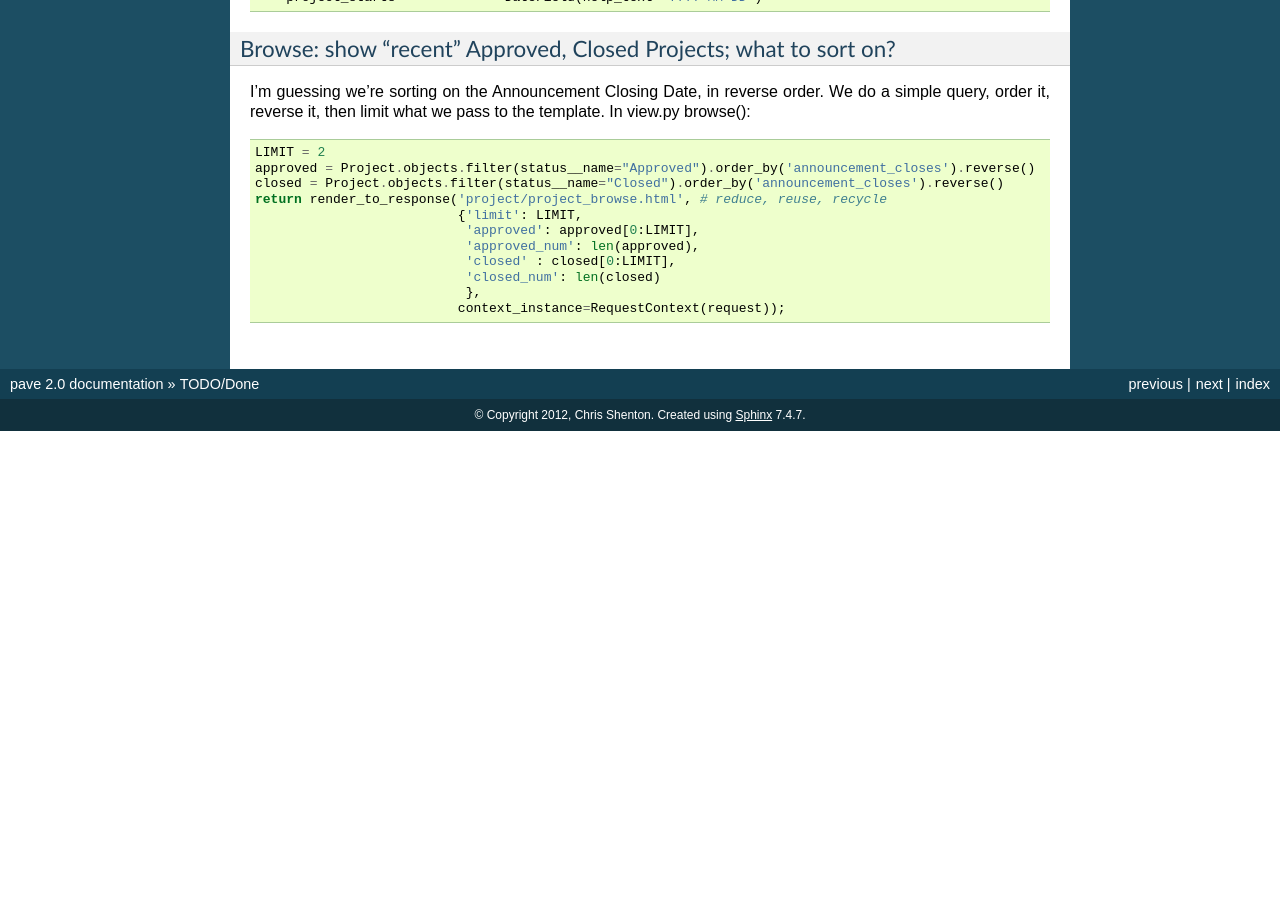
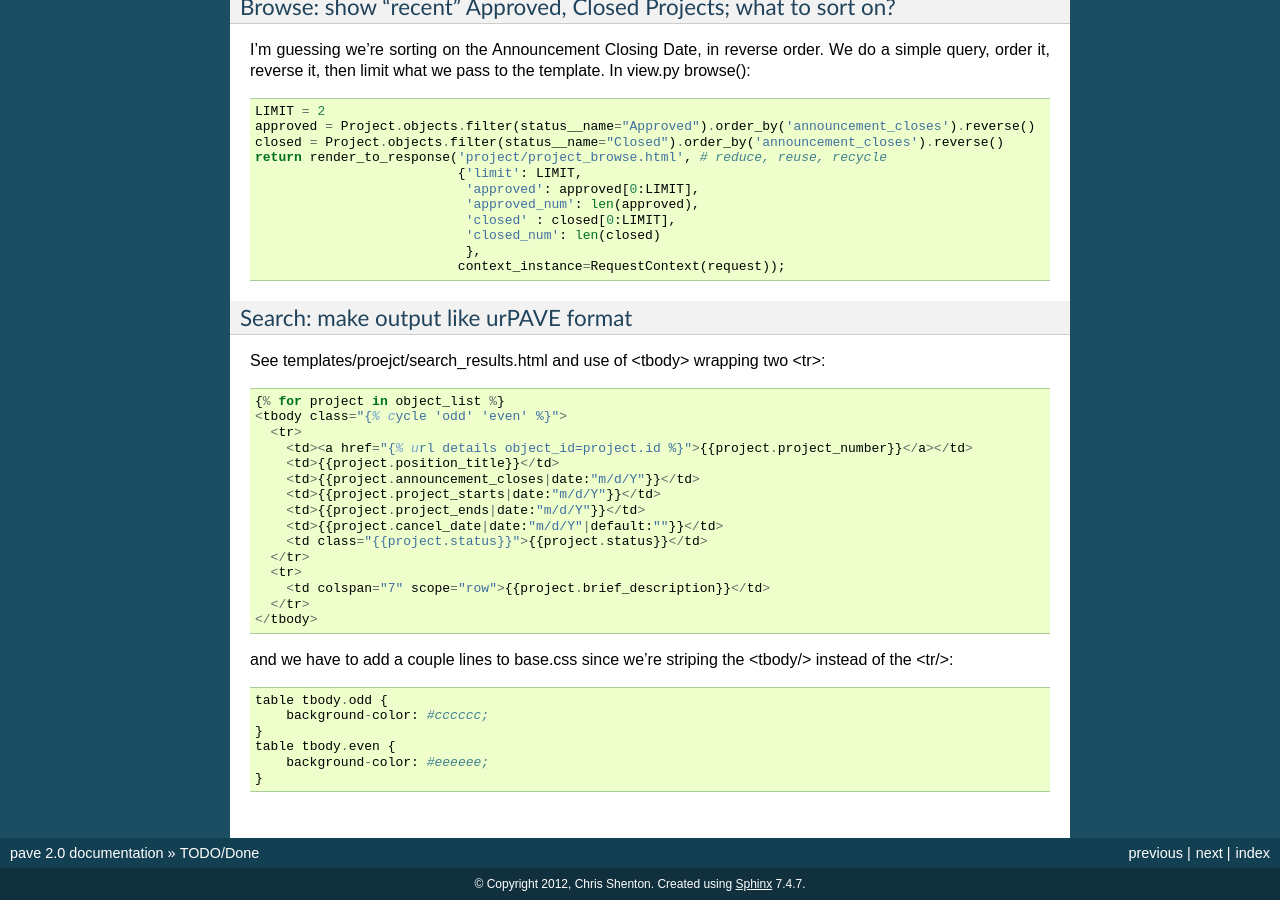
Before and after one commit to shentonfreude/pave, a Sphinx documentation site: the page built from doc/source/todo.rst, in a window 1280 px wide and 900 px high, scrolled down 4559 px. Built offline with Sphinx 7.4.7, drawn with Linux system fonts in a browser that asks for light colours; before the commit the page ends 4990 px from its top, so only the background shows below that; some of the changed text lies outside the part shown.

Commit message:
Search results look much more like urPAVE

```diff
--- a/doc/source/todo.rst
+++ b/doc/source/todo.rst
@@ -281,3 +279,35 @@ what we pass to the template. In view.py browse()::
                                'closed_num': len(closed)
                                },
                               context_instance=RequestContext(request));
+
+
+Search: make output like urPAVE format
+--------------------------------------
+
+See templates/proejct/search_results.html and use of <tbody> wrapping two <tr>::
+
+  {% for project in object_list %}
+  <tbody class="{% cycle 'odd' 'even' %}">
+    <tr>
+      <td><a href="{% url details object_id=project.id %}">{{project.project_number}}</a></td>
+      <td>{{project.position_title}}</td>
+      <td>{{project.announcement_closes|date:"m/d/Y"}}</td>
+      <td>{{project.project_starts|date:"m/d/Y"}}</td>
+      <td>{{project.project_ends|date:"m/d/Y"}}</td>
+      <td>{{project.cancel_date|date:"m/d/Y"|default:""}}</td>
+      <td class="{{project.status}}">{{project.status}}</td>
+    </tr>
+    <tr>
+      <td colspan="7" scope="row">{{project.brief_description}}</td>
+    </tr>
+  </tbody>
+
+and we have to add a couple lines to base.css since we're striping the
+<tbody/> instead of the <tr/>::
+
+  table tbody.odd {
+      background-color: #cccccc;
+  }
+  table tbody.even {
+      background-color: #eeeeee;
+  }
```
Also changed, not shown: other parts of doc/source/todo.rst (+0 -2 lines), doc/source/warts.rst (+23 -0 lines), pave/static/css/base.css (+8 -1 lines), 2 other files.
